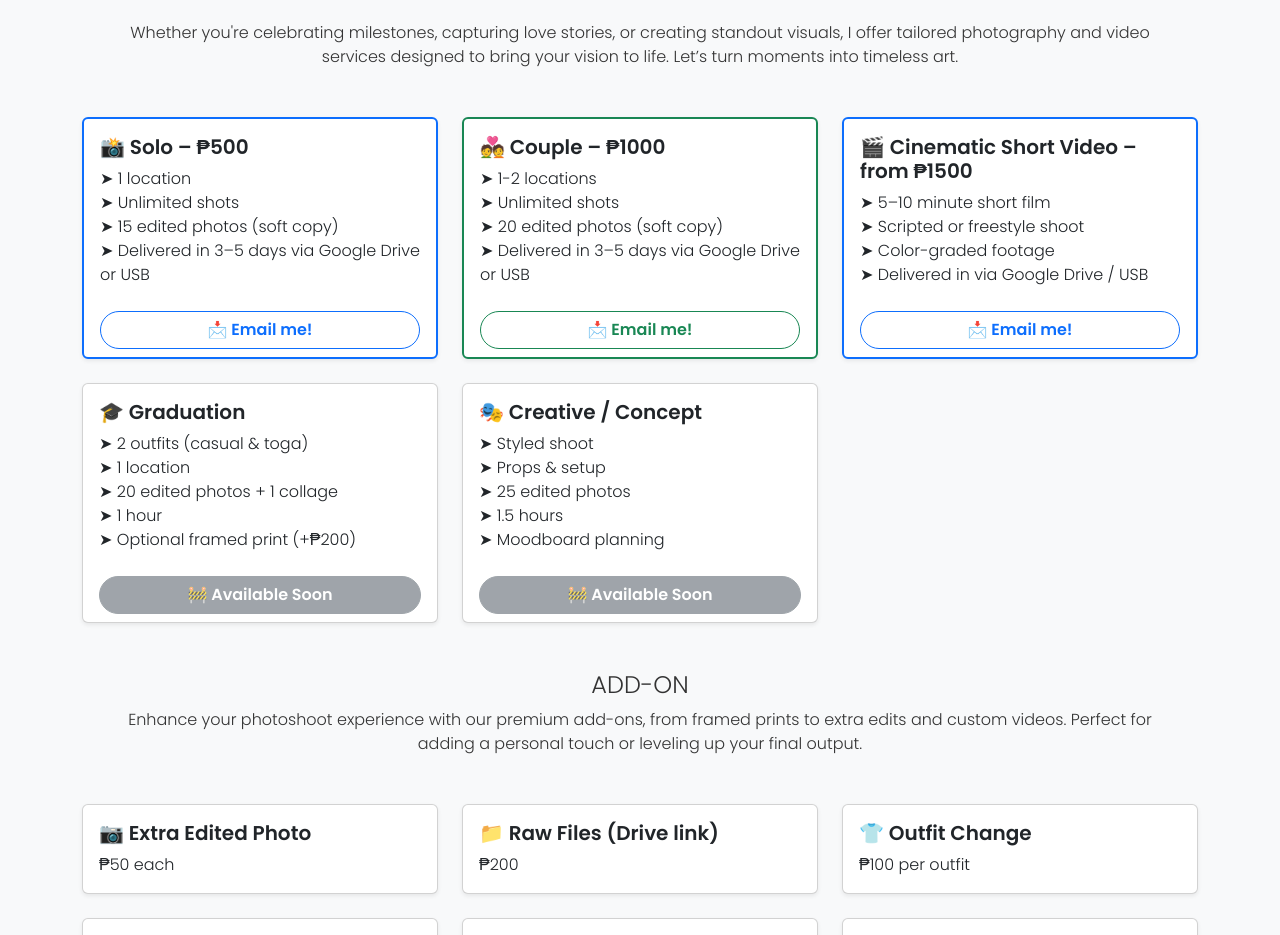
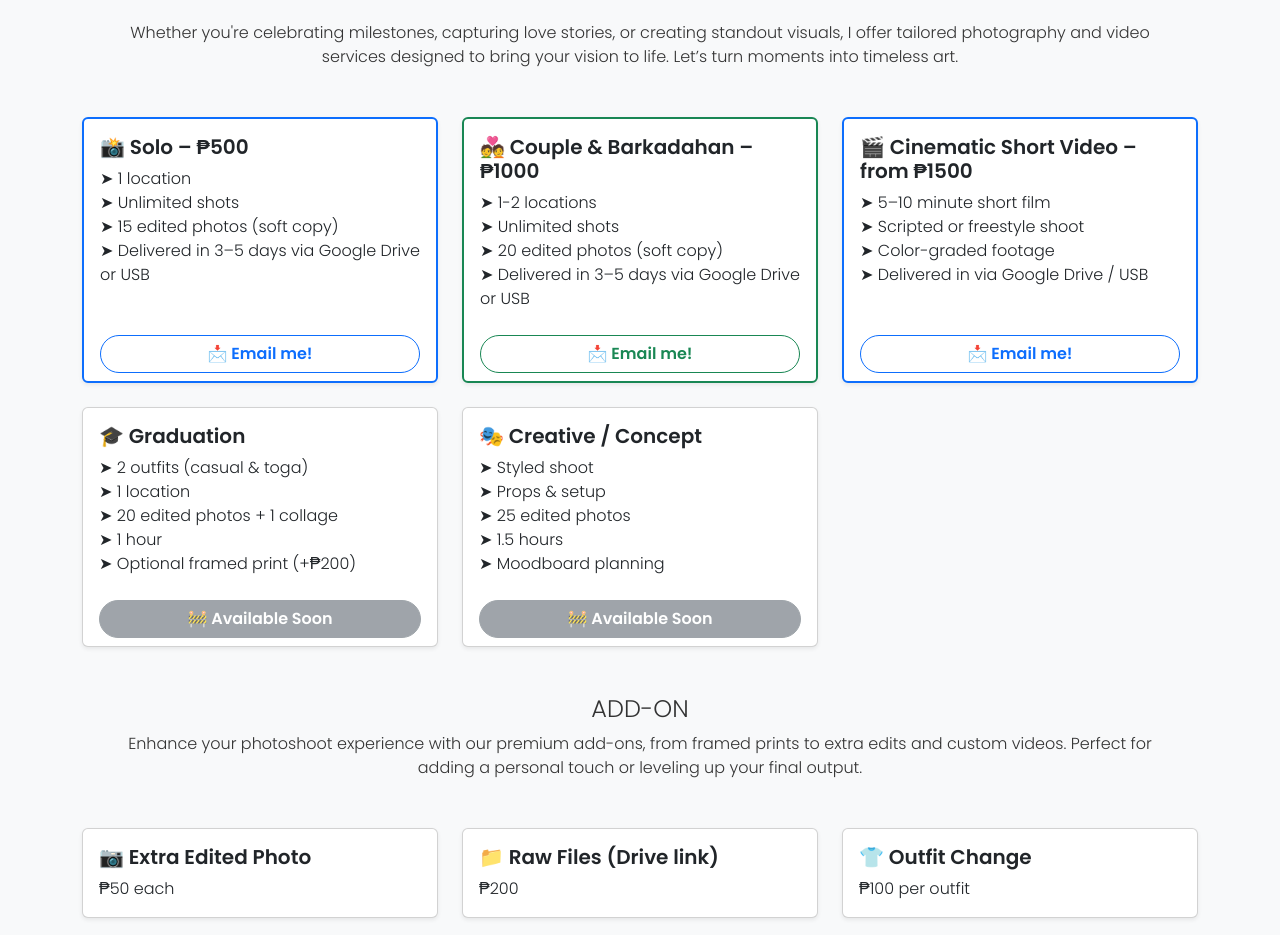
Before and after one commit to JayMols22/jaymols, a plain HTML site: page index.html in a window 1280 px wide. Shown: the part 1021-1956 px from the top of the page. Drawn offline with nearby package versions, Linux system fonts and the light colour scheme.

Commit message:
index.html

```diff
--- a/index.html
+++ b/index.html
@@ -225,7 +225,7 @@
     <div class="col-md-6 col-lg-4">
       <div class="card shadow-sm h-100 d-flex flex-column border-success border-2">
         <div class="card-body flex-grow-1">
-          <h5 class="card-title">💑 Couple – <strong>₱1000</strong></h5>
+          <h5 class="card-title">💑 Couple & Barkadahan – <strong>₱1000</strong></h5>
           <p class="card-text">
             ➤ 1-2 locations<br>
             ➤ Unlimited shots<br>
```
